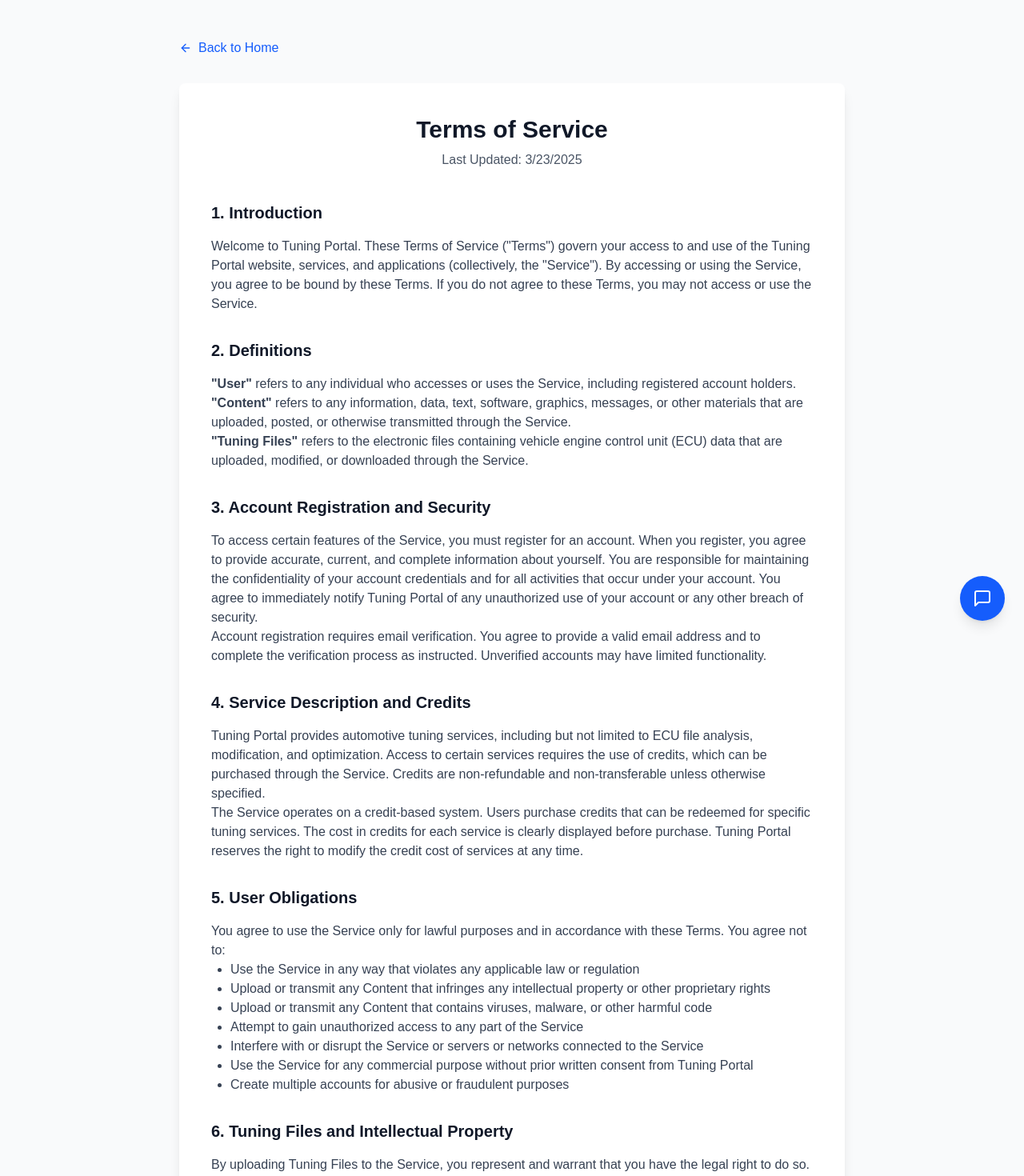
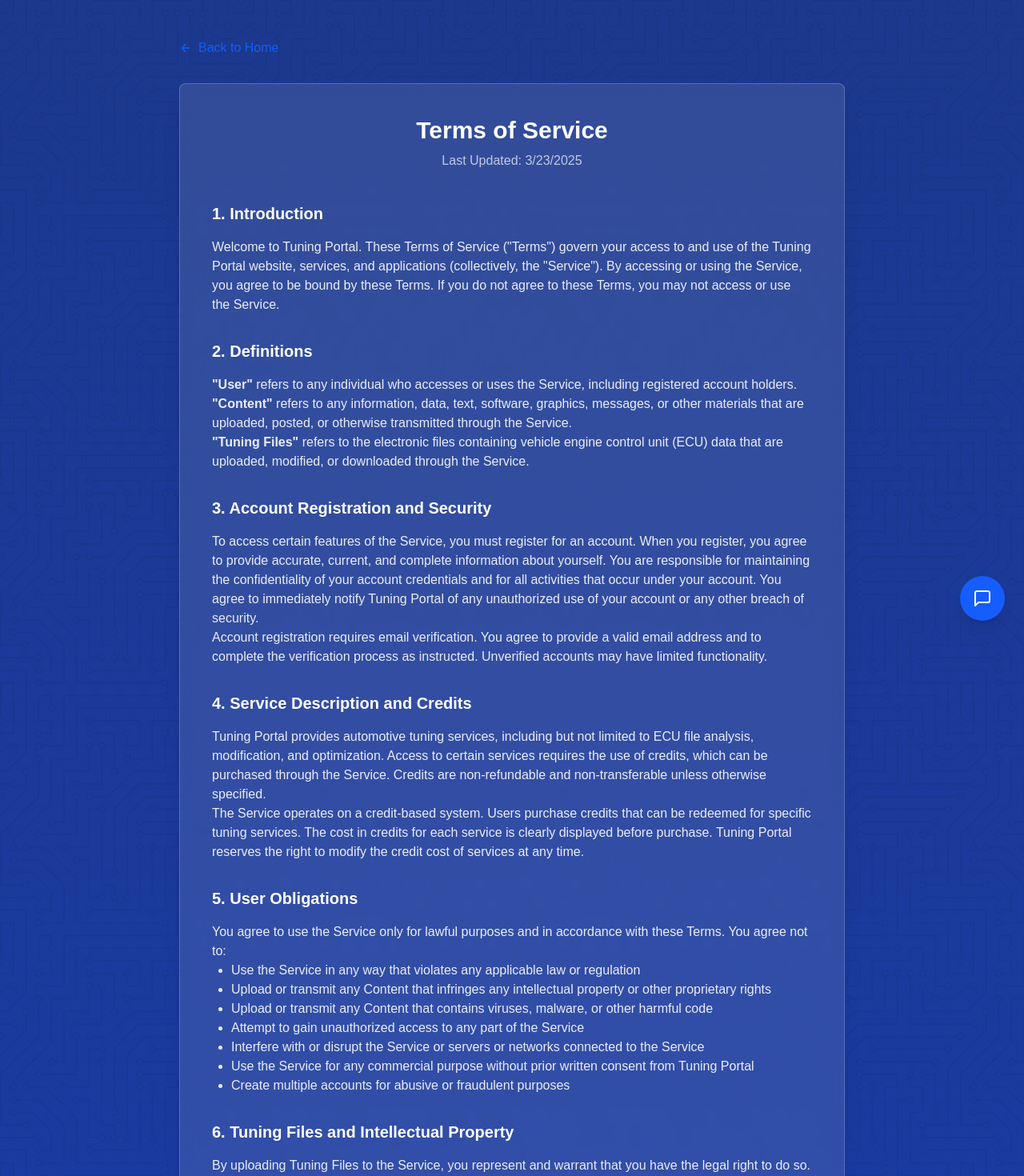
Before and after one commit to ayyo42069/tuning-portal-react, a Next.js app: page /terms in a window 1280 px wide. Shown: the top 1470 px of the page at 80% size. Built offline with nearby package versions, Linux system fonts and the light colour scheme; no server answers.

Commit message:
test terms

```diff
--- a/src/app/auth/register/page.tsx
+++ b/src/app/auth/register/page.tsx
@@ -371,7 +371,7 @@
           className="absolute w-[400px] h-[400px] rounded-full bg-gradient-to-r from-purple-500 to-pink-500 -bottom-32 left-1/3 will-change-transform filter blur-3xl"
         />
         {showTerms && (
-          <div className="fixed inset-0 bg-black bg-opacity-50 flex items-center justify-center z-50 p-4">
+          <div className="fixed inset-0 bg-black bg-opacity-50 backdrop-blur-md flex items-center justify-center z-50 p-4">
             <div className="bg-white dark:bg-gray-800 rounded-lg max-w-2xl w-full max-h-[80vh] overflow-y-auto p-6">
               <h3 className="text-xl font-bold mb-4 text-gray-900 dark:text-white flex items-center">
                 <Shield className="h-5 w-5 mr-2 text-blue-500" />
@@ -403,7 +403,7 @@
           variants={containerVariants}
           initial="hidden"
           animate="visible"
-          className="max-w-md w-full mx-auto space-y-8 relative z-10 bg-white/10 dark:bg-gray-900/20 backdrop-blur-sm p-8 rounded-xl border border-white/20 shadow-xl hover:shadow-2xl transition-all duration-300 hover:border-white/30 hover:bg-white/15 dark:hover:bg-gray-900/30"
+          className="max-w-md w-full space-y-8 relative z-10 bg-white/10 dark:bg-gray-900/20 backdrop-blur-sm p-8 rounded-xl border border-white/20 shadow-xl hover:shadow-2xl transition-all duration-300 hover:border-white/30 hover:bg-white/15 dark:hover:bg-gray-900/30"
         >
           <motion.div variants={itemVariants}>
             <div className="w-16 h-16 mx-auto rounded-xl bg-gradient-to-br from-cyan-500 to-blue-600 flex items-center justify-center shadow-lg hover:shadow-cyan-500/50 transition-all duration-300 mb-4">
@@ -713,7 +713,7 @@
               <motion.div
                 initial={{ opacity: 0 }}
                 animate={{ opacity: 1 }}
-                className="fixed inset-0 bg-black bg-opacity-60 backdrop-blur-sm flex items-center justify-center z-50 p-4"
+                className="fixed inset-0 bg-black bg-opacity-50 backdrop-blur-md flex items-center justify-center z-50 p-4"
               >
                 <motion.div
                   initial={{ scale: 0.9, opacity: 0 }}
--- a/src/app/terms/page.tsx
+++ b/src/app/terms/page.tsx
@@ -5,7 +5,29 @@
 
 export default function TermsOfService() {
   return (
-    <div className="min-h-screen bg-gray-50 py-12">
+    <div className="min-h-screen bg-gradient-to-b from-blue-900 to-blue-800 dark:from-blue-950 dark:to-blue-900 py-12 relative overflow-hidden">
+      {/* SVG Pattern Background */}
+      <div className="absolute inset-0 z-0 opacity-10">
+        <div
+          className="absolute inset-0"
+          style={{
+            backgroundImage: "url('/patterns/hexagons.svg')",
+            backgroundSize: "30px",
+            filter: "blur(0.5px)",
+          }}
+        ></div>
+      </div>
+
+      {/* Circuit board pattern overlay */}
+      <div className="absolute inset-0 z-0 opacity-5">
+        <div
+          className="absolute inset-0"
+          style={{
+            backgroundImage: "url('/patterns/circuit-board.svg')",
+            backgroundSize: "300px",
+          }}
+        ></div>
+      </div>
       <div className="container mx-auto px-4 sm:px-6 lg:px-8 max-w-4xl">
         <div className="mb-8 flex items-center">
           <Link
@@ -17,119 +39,251 @@
           </Link>
         </div>
 
-        <div className="bg-white shadow-lg rounded-lg overflow-hidden">
-          <div className="px-6 py-8 sm:p-10">
+        <div className="bg-white/10 dark:bg-gray-900/20 backdrop-blur-sm shadow-xl rounded-lg overflow-hidden border border-white/20 hover:shadow-2xl transition-all duration-300 hover:border-white/30 hover:bg-white/15 dark:hover:bg-gray-900/30">
+          <div className="px-6 py-8 sm:p-10 text-white">
             <div className="text-center mb-10">
-              <h1 className="text-3xl font-bold text-gray-900 mb-2">Terms of Service</h1>
-              <p className="text-gray-600">Last Updated: {new Date().toLocaleDateString()}</p>
+              <h1 className="text-3xl font-bold text-white mb-2">
+                Terms of Service
+              </h1>
+              <p className="text-white/70">
+                Last Updated: {new Date().toLocaleDateString()}
+              </p>
             </div>
 
-            <div className="prose prose-blue max-w-none text-gray-700">
-              <h2 className="text-xl font-semibold text-gray-900 mt-8 mb-4">1. Introduction</h2>
+            <div className="prose prose-invert max-w-none text-white/90">
+              <h2 className="text-xl font-semibold text-white mt-8 mb-4">
+                1. Introduction
+              </h2>
               <p>
-                Welcome to Tuning Portal. These Terms of Service ("Terms") govern your access to and use of the Tuning Portal website, services, and applications (collectively, the "Service"). By accessing or using the Service, you agree to be bound by these Terms. If you do not agree to these Terms, you may not access or use the Service.
+                Welcome to Tuning Portal. These Terms of Service ("Terms")
+                govern your access to and use of the Tuning Portal website,
+                services, and applications (collectively, the "Service"). By
+                accessing or using the Service, you agree to be bound by these
+                Terms. If you do not agree to these Terms, you may not access or
+                use the Service.
               </p>
 
-              <h2 className="text-xl font-semibold text-gray-900 mt-8 mb-4">2. Definitions</h2>
+              <h2 className="text-xl font-semibold text-white mt-8 mb-4">
+                2. Definitions
+              </h2>
               <p>
-                <strong>"User"</strong> refers to any individual who accesses or uses the Service, including registered account holders.<br />
-                <strong>"Content"</strong> refers to any information, data, text, software, graphics, messages, or other materials that are uploaded, posted, or otherwise transmitted through the Service.<br />
-                <strong>"Tuning Files"</strong> refers to the electronic files containing vehicle engine control unit (ECU) data that are uploaded, modified, or downloaded through the Service.
+                <strong>"User"</strong> refers to any individual who accesses or
+                uses the Service, including registered account holders.
+                <br />
+                <strong>"Content"</strong> refers to any information, data,
+                text, software, graphics, messages, or other materials that are
+                uploaded, posted, or otherwise transmitted through the Service.
+                <br />
+                <strong>"Tuning Files"</strong> refers to the electronic files
+                containing vehicle engine control unit (ECU) data that are
+                uploaded, modified, or downloaded through the Service.
               </p>
 
-              <h2 className="text-xl font-semibold text-gray-900 mt-8 mb-4">3. Account Registration and Security</h2>
+              <h2 className="text-xl font-semibold text-white mt-8 mb-4">
+                3. Account Registration and Security
+              </h2>
               <p>
-                To access certain features of the Service, you must register for an account. When you register, you agree to provide accurate, current, and complete information about yourself. You are responsible for maintaining the confidentiality of your account credentials and for all activities that occur under your account. You agree to immediately notify Tuning Portal of any unauthorized use of your account or any other breach of security.
+                To access certain features of the Service, you must register for
+                an account. When you register, you agree to provide accurate,
+                current, and complete information about yourself. You are
+                responsible for maintaining the confidentiality of your account
+                credentials and for all activities that occur under your
+                account. You agree to immediately notify Tuning Portal of any
+                unauthorized use of your account or any other breach of
+                security.
               </p>
               <p>
-                Account registration requires email verification. You agree to provide a valid email address and to complete the verification process as instructed. Unverified accounts may have limited functionality.
+                Account registration requires email verification. You agree to
+                provide a valid email address and to complete the verification
+                process as instructed. Unverified accounts may have limited
+                functionality.
               </p>
 
-              <h2 className="text-xl font-semibold text-gray-900 mt-8 mb-4">4. Service Description and Credits</h2>
+              <h2 className="text-xl font-semibold text-white mt-8 mb-4">
+                4. Service Description and Credits
+              </h2>
               <p>
-                Tuning Portal provides automotive tuning services, including but not limited to ECU file analysis, modification, and optimization. Access to certain services requires the use of credits, which can be purchased through the Service. Credits are non-refundable and non-transferable unless otherwise specified.
+                Tuning Portal provides automotive tuning services, including but
+                not limited to ECU file analysis, modification, and
+                optimization. Access to certain services requires the use of
+                credits, which can be purchased through the Service. Credits are
+                non-refundable and non-transferable unless otherwise specified.
               </p>
               <p>
-                The Service operates on a credit-based system. Users purchase credits that can be redeemed for specific tuning services. The cost in credits for each service is clearly displayed before purchase. Tuning Portal reserves the right to modify the credit cost of services at any time.
+                The Service operates on a credit-based system. Users purchase
+                credits that can be redeemed for specific tuning services. The
+                cost in credits for each service is clearly displayed before
+                purchase. Tuning Portal reserves the right to modify the credit
+                cost of services at any time.
               </p>
 
-              <h2 className="text-xl font-semibold text-gray-900 mt-8 mb-4">5. User Obligations</h2>
+              <h2 className="text-xl font-semibold text-white mt-8 mb-4">
+                5. User Obligations
+              </h2>
               <p>
-                You agree to use the Service only for lawful purposes and in accordance with these Terms. You agree not to:
+                You agree to use the Service only for lawful purposes and in
+                accordance with these Terms. You agree not to:
               </p>
               <ul className="list-disc pl-6 mb-4">
-                <li>Use the Service in any way that violates any applicable law or regulation</li>
-                <li>Upload or transmit any Content that infringes any intellectual property or other proprietary rights</li>
-                <li>Upload or transmit any Content that contains viruses, malware, or other harmful code</li>
-                <li>Attempt to gain unauthorized access to any part of the Service</li>
-                <li>Interfere with or disrupt the Service or servers or networks connected to the Service</li>
-                <li>Use the Service for any commercial purpose without prior written consent from Tuning Portal</li>
-                <li>Create multiple accounts for abusive or fraudulent purposes</li>
+                <li>
+                  Use the Service in any way that violates any applicable law or
+                  regulation
+                </li>
+                <li>
+                  Upload or transmit any Content that infringes any intellectual
+                  property or other proprietary rights
+                </li>
+                <li>
+                  Upload or transmit any Content that contains viruses, malware,
+                  or other harmful code
+                </li>
+                <li>
+                  Attempt to gain unauthorized access to any part of the Service
+                </li>
+                <li>
+                  Interfere with or disrupt the Service or servers or networks
+                  connected to the Service
+                </li>
+                <li>
+                  Use the Service for any commercial purpose without prior
+                  written consent from Tuning Portal
+                </li>
+                <li>
+                  Create multiple accounts for abusive or fraudulent purposes
+                </li>
               </ul>
 
-              <h2 className="text-xl font-semibold text-gray-900 mt-8 mb-4">6. Tuning Files and Intellectual Property</h2>
+              <h2 className="text-xl font-semibold text-white mt-8 mb-4">
+                6. Tuning Files and Intellectual Property
+              </h2>
               <p>
-                By uploading Tuning Files to the Service, you represent and warrant that you have the legal right to do so. You retain ownership of your Tuning Files, but grant Tuning Portal a non-exclusive, worldwide, royalty-free license to use, reproduce, modify, and distribute your Tuning Files solely for the purpose of providing the Service to you.
+                By uploading Tuning Files to the Service, you represent and
+                warrant that you have the legal right to do so. You retain
+                ownership of your Tuning Files, but grant Tuning Portal a
+                non-exclusive, worldwide, royalty-free license to use,
+                reproduce, modify, and distribute your Tuning Files solely for
+                the purpose of providing the Service to you.
               </p>
               <p>
-                The Service and its original content, features, and functionality are owned by Tuning Portal and are protected by international copyright, trademark, patent, trade secret, and other intellectual property or proprietary rights laws.
+                The Service and its original content, features, and
+                functionality are owned by Tuning Portal and are protected by
+                international copyright, trademark, patent, trade secret, and
+                other intellectual property or proprietary rights laws.
               </p>
 
-              <h2 className="text-xl font-semibold text-gray-900 mt-8 mb-4">7. Disclaimer of Warranties</h2>
+              <h2 className="text-xl font-semibold text-white mt-8 mb-4">
+                7. Disclaimer of Warranties
+              </h2>
               <p>
-                THE SERVICE IS PROVIDED ON AN "AS IS" AND "AS AVAILABLE" BASIS, WITHOUT WARRANTIES OF ANY KIND, EITHER EXPRESS OR IMPLIED. TUNING PORTAL EXPRESSLY DISCLAIMS ALL WARRANTIES, WHETHER EXPRESS, IMPLIED, STATUTORY, OR OTHERWISE, INCLUDING BUT NOT LIMITED TO THE IMPLIED WARRANTIES OF MERCHANTABILITY, FITNESS FOR A PARTICULAR PURPOSE, AND NON-INFRINGEMENT.
+                THE SERVICE IS PROVIDED ON AN "AS IS" AND "AS AVAILABLE" BASIS,
+                WITHOUT WARRANTIES OF ANY KIND, EITHER EXPRESS OR IMPLIED.
+                TUNING PORTAL EXPRESSLY DISCLAIMS ALL WARRANTIES, WHETHER
+                EXPRESS, IMPLIED, STATUTORY, OR OTHERWISE, INCLUDING BUT NOT
+                LIMITED TO THE IMPLIED WARRANTIES OF MERCHANTABILITY, FITNESS
+                FOR A PARTICULAR PURPOSE, AND NON-INFRINGEMENT.
               </p>
               <p>
-                TUNING PORTAL MAKES NO WARRANTY THAT THE SERVICE WILL MEET YOUR REQUIREMENTS, BE AVAILABLE ON AN UNINTERRUPTED, SECURE, OR ERROR-FREE BASIS, OR THAT DEFECTS WILL BE CORRECTED.
+                TUNING PORTAL MAKES NO WARRANTY THAT THE SERVICE WILL MEET YOUR
+                REQUIREMENTS, BE AVAILABLE ON AN UNINTERRUPTED, SECURE, OR
+                ERROR-FREE BASIS, OR THAT DEFECTS WILL BE CORRECTED.
               </p>
               <p>
-                TUNING PORTAL MAKES NO WARRANTY REGARDING THE QUALITY, ACCURACY, TIMELINESS, TRUTHFULNESS, COMPLETENESS, OR RELIABILITY OF ANY CONTENT OBTAINED THROUGH THE SERVICE.
+                TUNING PORTAL MAKES NO WARRANTY REGARDING THE QUALITY, ACCURACY,
+                TIMELINESS, TRUTHFULNESS, COMPLETENESS, OR RELIABILITY OF ANY
+                CONTENT OBTAINED THROUGH THE SERVICE.
               </p>
 
-              <h2 className="text-xl font-semibold text-gray-900 mt-8 mb-4">8. Limitation of Liability</h2>
+              <h2 className="text-xl font-semibold text-white mt-8 mb-4">
+                8. Limitation of Liability
+              </h2>
               <p>
-                IN NO EVENT SHALL TUNING PORTAL, ITS DIRECTORS, EMPLOYEES, PARTNERS, AGENTS, SUPPLIERS, OR AFFILIATES BE LIABLE FOR ANY INDIRECT, INCIDENTAL, SPECIAL, CONSEQUENTIAL, OR PUNITIVE DAMAGES, INCLUDING WITHOUT LIMITATION, LOSS OF PROFITS, DATA, USE, GOODWILL, OR OTHER INTANGIBLE LOSSES, RESULTING FROM YOUR ACCESS TO OR USE OF OR INABILITY TO ACCESS OR USE THE SERVICE.
+                IN NO EVENT SHALL TUNING PORTAL, ITS DIRECTORS, EMPLOYEES,
+                PARTNERS, AGENTS, SUPPLIERS, OR AFFILIATES BE LIABLE FOR ANY
+                INDIRECT, INCIDENTAL, SPECIAL, CONSEQUENTIAL, OR PUNITIVE
+                DAMAGES, INCLUDING WITHOUT LIMITATION, LOSS OF PROFITS, DATA,
+                USE, GOODWILL, OR OTHER INTANGIBLE LOSSES, RESULTING FROM YOUR
+                ACCESS TO OR USE OF OR INABILITY TO ACCESS OR USE THE SERVICE.
               </p>
               <p>
-                TUNING PORTAL SPECIFICALLY DISCLAIMS ANY LIABILITY FOR ANY DAMAGES TO YOUR VEHICLE OR OTHER PROPERTY RESULTING FROM THE USE OF TUNING FILES OBTAINED THROUGH THE SERVICE. YOU ACKNOWLEDGE THAT VEHICLE MODIFICATIONS MAY VOID MANUFACTURER WARRANTIES AND COULD POTENTIALLY CAUSE DAMAGE TO YOUR VEHICLE IF IMPROPERLY APPLIED.
+                TUNING PORTAL SPECIFICALLY DISCLAIMS ANY LIABILITY FOR ANY
+                DAMAGES TO YOUR VEHICLE OR OTHER PROPERTY RESULTING FROM THE USE
+                OF TUNING FILES OBTAINED THROUGH THE SERVICE. YOU ACKNOWLEDGE
+                THAT VEHICLE MODIFICATIONS MAY VOID MANUFACTURER WARRANTIES AND
+                COULD POTENTIALLY CAUSE DAMAGE TO YOUR VEHICLE IF IMPROPERLY
+                APPLIED.
               </p>
 
-              <h2 className="text-xl font-semibold text-gray-900 mt-8 mb-4">9. Indemnification</h2>
+              <h2 className="text-xl font-semibold text-white mt-8 mb-4">
+                9. Indemnification
+              </h2>
               <p>
-                You agree to defend, indemnify, and hold harmless Tuning Portal, its directors, employees, partners, agents, suppliers, and affiliates from and against any claims, liabilities, damages, judgments, awards, losses, costs, expenses, or fees (including reasonable attorneys' fees) arising out of or relating to your violation of these Terms or your use of the Service.
+                You agree to defend, indemnify, and hold harmless Tuning Portal,
+                its directors, employees, partners, agents, suppliers, and
+                affiliates from and against any claims, liabilities, damages,
+                judgments, awards, losses, costs, expenses, or fees (including
+                reasonable attorneys' fees) arising out of or relating to your
+                violation of these Terms or your use of the Service.
               </p>
 
-              <h2 className="text-xl font-semibold text-gray-900 mt-8 mb-4">10. Termination</h2>
+              <h2 className="text-xl font-semibold text-white mt-8 mb-4">
+                10. Termination
+              </h2>
               <p>
-                Tuning Portal may terminate or suspend your account and access to the Service immediately, without prior notice or liability, for any reason, including without limitation if you breach these Terms. Upon termination, your right to use the Service will immediately cease.
+                Tuning Portal may terminate or suspend your account and access
+                to the Service immediately, without prior notice or liability,
+                for any reason, including without limitation if you breach these
+                Terms. Upon termination, your right to use the Service will
+                immediately cease.
               </p>
               <p>
-                All provisions of the Terms which by their nature should survive termination shall survive termination, including, without limitation, ownership provisions, warranty disclaimers, indemnity, and limitations of liability.
+                All provisions of the Terms which by their nature should survive
+                termination shall survive termination, including, without
+                limitation, ownership provisions, warranty disclaimers,
+                indemnity, and limitations of liability.
               </p>
 
-              <h2 className="text-xl font-semibold text-gray-900 mt-8 mb-4">11. Governing Law</h2>
+              <h2 className="text-xl font-semibold text-white mt-8 mb-4">
+                11. Governing Law
+              </h2>
               <p>
-                These Terms shall be governed and construed in accordance with the laws of the European Union and applicable local laws, without regard to its conflict of law provisions.
+                These Terms shall be governed and construed in accordance with
+                the laws of the European Union and applicable local laws,
+                without regard to its conflict of law provisions.
               </p>
 
-              <h2 className="text-xl font-semibold text-gray-900 mt-8 mb-4">12. Changes to Terms</h2>
+              <h2 className="text-xl font-semibold text-white mt-8 mb-4">
+                12. Changes to Terms
+              </h2>
               <p>
-                Tuning Portal reserves the right, at its sole discretion, to modify or replace these Terms at any time. If a revision is material, Tuning Portal will provide at least 30 days' notice prior to any new terms taking effect. What constitutes a material change will be determined at Tuning Portal's sole discretion.
+                Tuning Portal reserves the right, at its sole discretion, to
+                modify or replace these Terms at any time. If a revision is
+                material, Tuning Portal will provide at least 30 days' notice
+                prior to any new terms taking effect. What constitutes a
+                material change will be determined at Tuning Portal's sole
+                discretion.
               </p>
               <p>
-                By continuing to access or use the Service after those revisions become effective, you agree to be bound by the revised terms. If you do not agree to the new terms, you are no longer authorized to use the Service.
+                By continuing to access or use the Service after those revisions
+                become effective, you agree to be bound by the revised terms. If
+                you do not agree to the new terms, you are no longer authorized
+                to use the Service.
               </p>
 
-              <h2 className="text-xl font-semibold text-gray-900 mt-8 mb-4">13. Contact Us</h2>
+              <h2 className="text-xl font-semibold text-white mt-8 mb-4">
+                13. Contact Us
+              </h2>
               <p>
-                If you have any questions about these Terms, please contact us at support@tuning-portal.eu.
+                If you have any questions about these Terms, please contact us
+                at support@tuning-portal.eu.
               </p>
             </div>
           </div>
         </div>
 
         <div className="mt-8 text-center text-gray-600 text-sm">
-          <p>© {new Date().getFullYear()} Tuning Portal. All rights reserved.</p>
+          <p>
+            © {new Date().getFullYear()} Tuning Portal. All rights reserved.
+          </p>
         </div>
       </div>
     </div>
```
